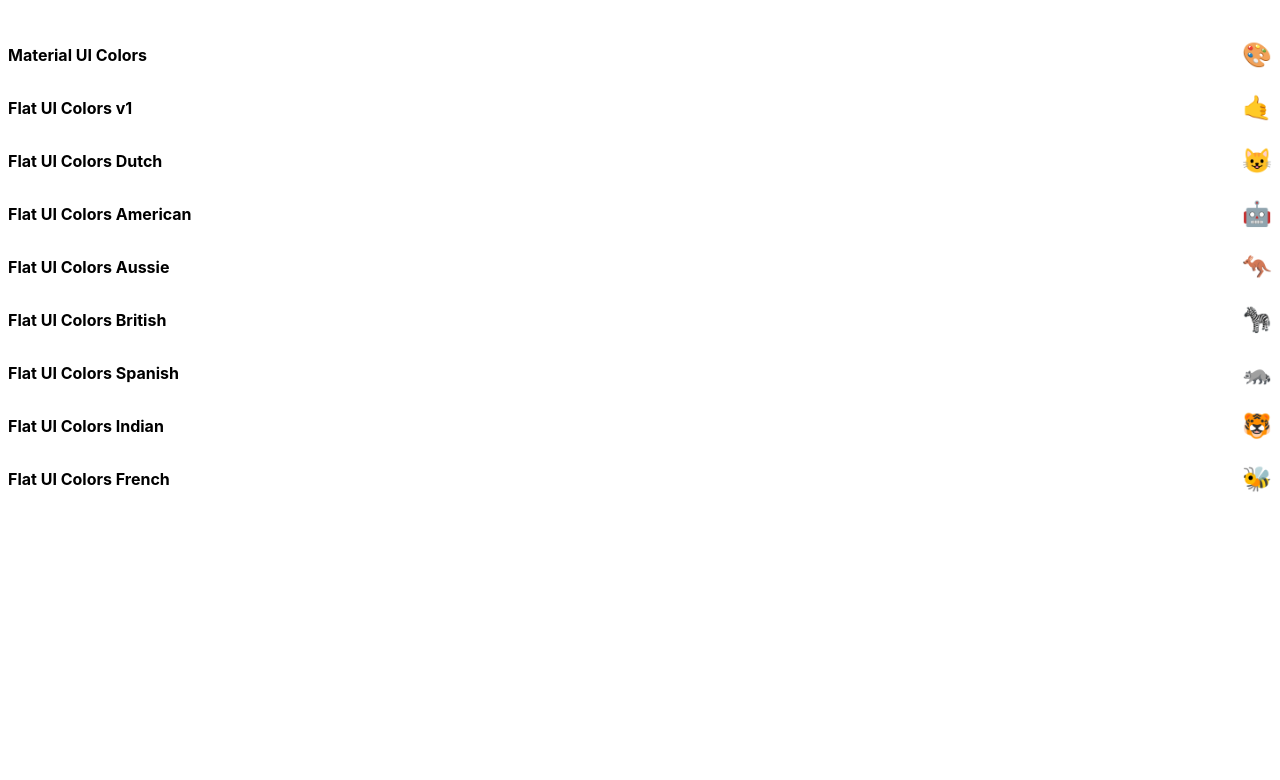
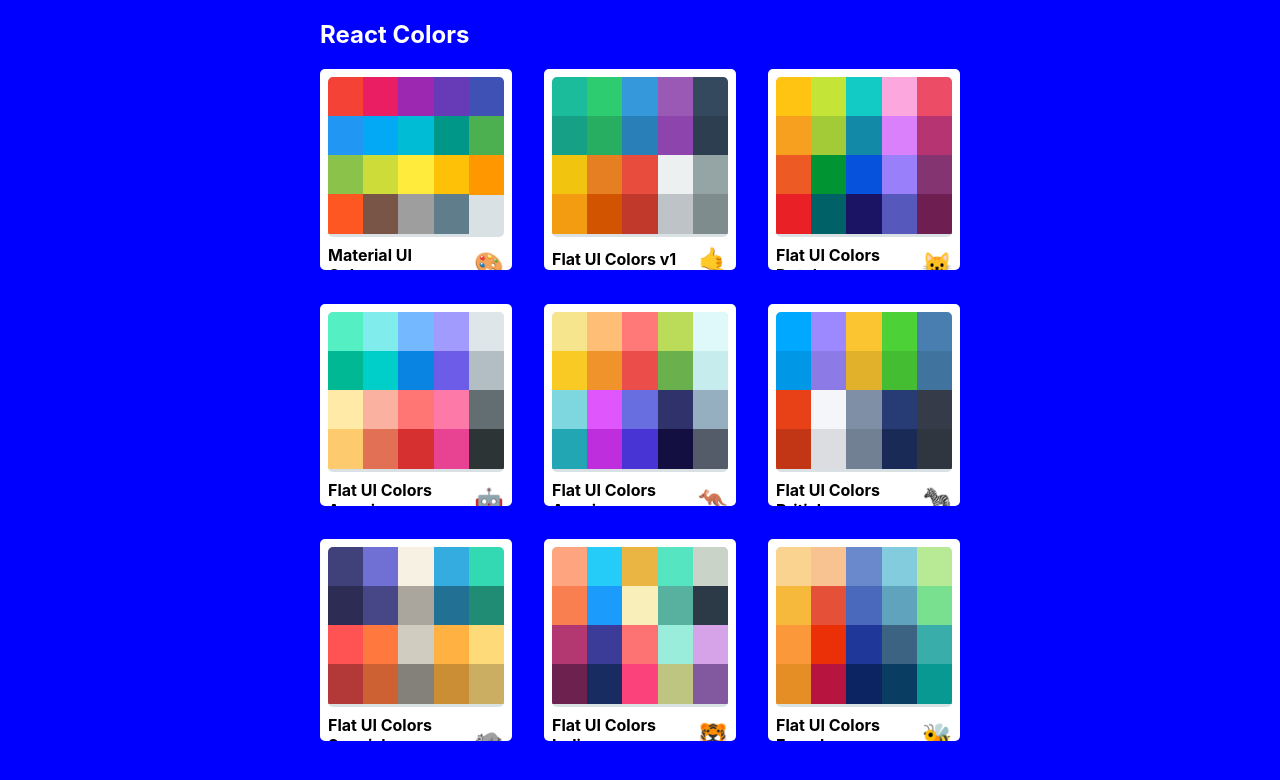
Before and after one commit to royz/colors-app, a React (Create React App) app: page / in a window 1280 px wide. Shown: the top 780 px of the page. Built offline with nearby package versions, Linux system fonts and the light colour scheme.

Commit message:
finish styling mini palette

```diff
--- a/src/MiniPalette.js
+++ b/src/MiniPalette.js
@@ -13,7 +13,11 @@
     }
   },
   colors: {
-    backgroundColor: 'grey'
+    backgroundColor: '#dae1e4',
+    height: '160px',
+    width: '100%',
+    borderRadius: '5px',
+    overflow: 'hidden'
   },
   title: {
     display: 'flex',
@@ -29,15 +33,28 @@
   emoji: {
     marginLeft: '0.5rem',
     fontSize: '1.5rem',
-
+  },
+  miniColor: {
+    height: '25%',
+    width: '20%',
+    display: 'inline-block',
+    margin: '0 auto',
+    position: 'relative',
+    marginBottom: '-5px'
   }
 }
 
 function MiniPalette(props) {
   const {classes} = props;
+
+  const miniColorBoxes = props.colors.map(color => (
+    <div className={classes.miniColor} style={{backgroundColor: color.color}} key={color.name}/>
+  ))
+
   return (
     <div className={classes.root}>
       <div className={classes.colors}>
+        {miniColorBoxes}
       </div>
       <h5 className={classes.title}>{props.paletteName} <span className={classes.emoji}>{props.emoji}</span></h5>
     </div>
--- a/src/PaletteList.js
+++ b/src/PaletteList.js
@@ -1,18 +1,57 @@
 import React, {Component} from 'react';
 import {Link} from 'react-router-dom'
 import MiniPalette from "./MiniPalette";
+import {withStyles} from "@material-ui/styles";
+
+const styles = {
+  root: {
+    backgroundColor: 'blue',
+    height: '100vh',
+    display: 'flex',
+    alignItems: 'flex-start',
+    justifyContent: 'center'
+  },
+  container: {
+    width: '50%',
+    display: 'flex',
+    alignItems: 'flex-start',
+    flexDirection: 'column',
+    flexWrap: 'wrap'
+  },
+  nav: {
+    display: 'flex',
+    width: '100%',
+    justifyContent: 'space-between',
+    color: 'white'
+  },
+  palettes: {
+    boxSizing: 'border-box',
+    width: '100%',
+    display: 'grid',
+    gridTemplateColumns: 'repeat(3, 30%)',
+    gridGap: '5%'
+  }
+}
+
 
 class PaletteList extends Component {
   render() {
+    const {palettes, classes} = this.props
     return (
-      <div>
-        <MiniPalette/>
-        {this.props.palettes.map(palette => (
-          <MiniPalette {...palette}/>
-        ))}
+      <div className={classes.root}>
+        <div className={classes.container}>
+          <nav className={classes.nav}>
+            <h1>React Colors</h1>
+          </nav>
+          <div className={classes.palettes}>
+            {palettes.map(palette => (
+              <MiniPalette {...palette}/>
+            ))}
+          </div>
+        </div>
       </div>
     );
   }
 }
 
-export default PaletteList;
+export default withStyles(styles)(PaletteList);
```
